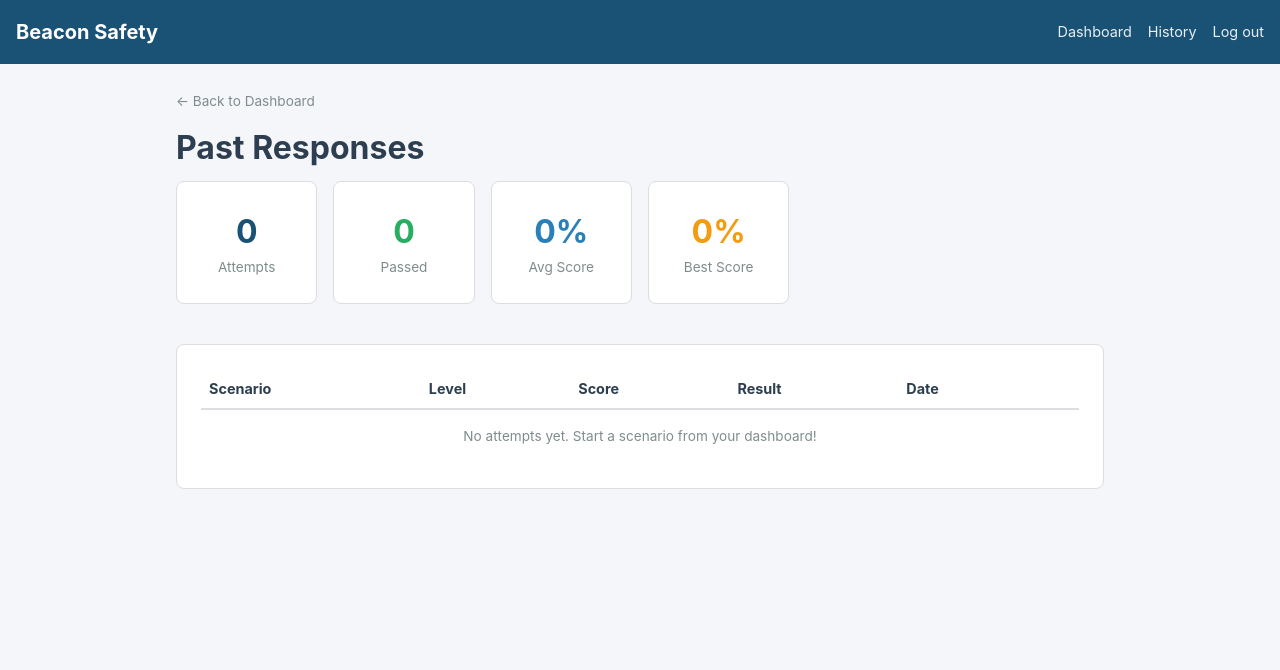
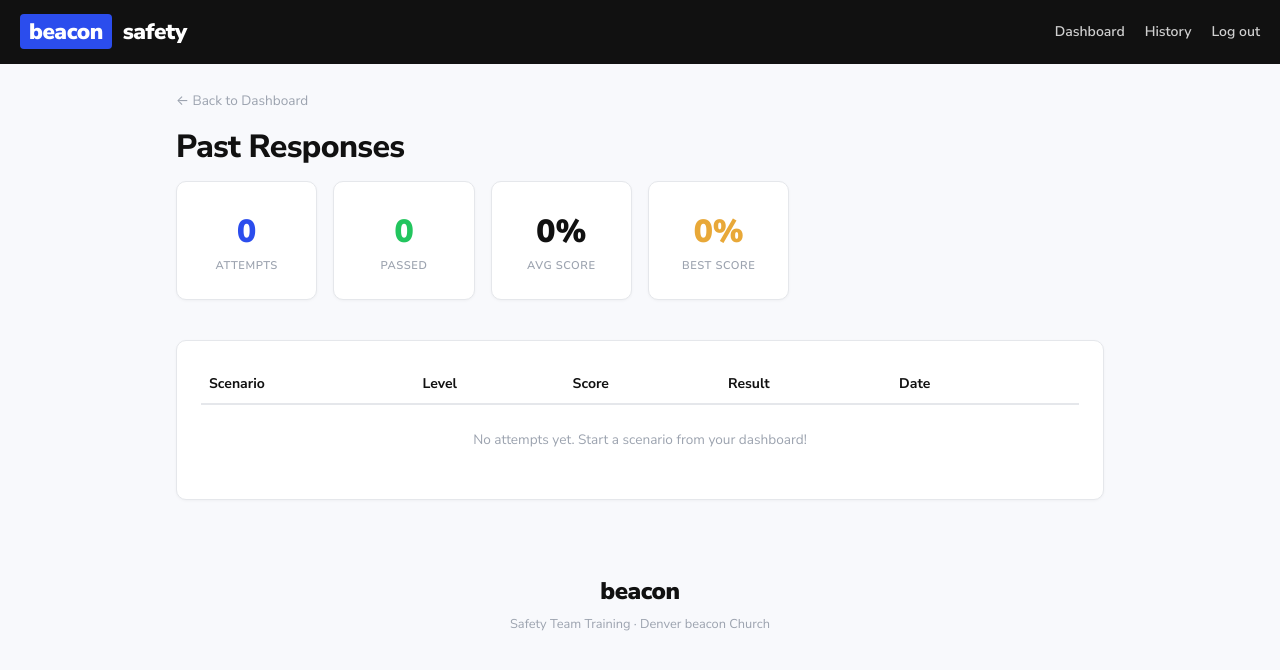
Before and after one commit to gritforgeconsultants-jpg/beacon-Safety-Team-App, a Django app: page /history/ in a window 1280 px wide. Shown: the top 670 px of the page. Run offline with Django 5.2, Linux system fonts and the light colour scheme; the visitor is signed in with stand-in values (Sample User, id 1); data that the repository does not hold is empty.

Commit message:
Apply Denver beacon church branding across all templates
- Cobalt blue (#2b4ded) primary from denverbeacon.org site
- Black nav bar matching the church's dark theme
- Lowercase bold "beacon" wordmark in blue pill badge (matching site logo treatment)
- Nunito Sans font for clean, bold typography
- Gold accent color (#e8a838) from Stoke Nights branding
- Uppercase bold badges and buttons matching site's design language
- Footer with beacon wordmark and church attribution
- Consistent branding across all 10 templates

Co-Authored-By: Claude Opus 4.6 <noreply@anthropic.com>
Claude-Session: https://claude.ai/code/session_013X3J4hC11M8XyKZ1ZpD5am

```diff
--- a/beacon/settings.py
+++ b/beacon/settings.py
@@ -123,6 +123,7 @@ USE_TZ = True
 # https://docs.djangoproject.com/en/6.1/howto/static-files/
 
 STATIC_URL = "static/"
+STATICFILES_DIRS = [BASE_DIR / "static"]
 
 
 # Email
--- a/templates/base.html
+++ b/templates/base.html
@@ -1,81 +1,128 @@
+{% load static %}
 <!DOCTYPE html>
 <html lang="en">
 <head>
     <meta charset="UTF-8">
     <meta name="viewport" content="width=device-width, initial-scale=1.0">
-    <title>{% block title %}Beacon Safety Team{% endblock %}</title>
+    <title>{% block title %}beacon Safety Team{% endblock %}</title>
+    <link rel="preconnect" href="https://fonts.googleapis.com">
+    <link rel="preconnect" href="https://fonts.gstatic.com" crossorigin>
+    <link href="https://fonts.googleapis.com/css2?family=Nunito+Sans:wght@400;600;700;800;900&display=swap" rel="stylesheet">
     <style>
         :root {
-            --primary: #1a5276;
-            --primary-light: #2980b9;
-            --success: #27ae60;
-            --warning: #f39c12;
-            --danger: #c0392b;
-            --bg: #f5f6fa;
+            --beacon-blue: #2b4ded;
+            --beacon-blue-hover: #1f3dc4;
+            --beacon-blue-light: #e8ecfd;
+            --beacon-black: #111111;
+            --beacon-gold: #e8a838;
+            --success: #22c55e;
+            --success-light: #dcfce7;
+            --success-dark: #15803d;
+            --warning: #eab308;
+            --warning-light: #fef9c3;
+            --warning-dark: #a16207;
+            --danger: #ef4444;
+            --danger-light: #fee2e2;
+            --danger-dark: #991b1b;
+            --bg: #f8f9fc;
             --card: #ffffff;
-            --text: #2c3e50;
-            --text-muted: #7f8c8d;
-            --border: #dcdde1;
-            --radius: 8px;
+            --text: #111111;
+            --text-secondary: #4b5563;
+            --text-muted: #9ca3af;
+            --border: #e5e7eb;
+            --radius: 10px;
         }
         * { margin: 0; padding: 0; box-sizing: border-box; }
         body {
-            font-family: -apple-system, BlinkMacSystemFont, "Segoe UI", Roboto, sans-serif;
+            font-family: "Nunito Sans", -apple-system, BlinkMacSystemFont, "Segoe UI", Roboto, sans-serif;
             background: var(--bg);
             color: var(--text);
             line-height: 1.6;
         }
         nav {
-            background: var(--primary);
+            background: var(--beacon-black);
             color: white;
-            padding: 1rem;
+            padding: 0.875rem 1.25rem;
             display: flex;
             justify-content: space-between;
             align-items: center;
             flex-wrap: wrap;
             gap: 0.5rem;
         }
-        nav .brand { font-size: 1.25rem; font-weight: 700; text-decoration: none; color: white; }
-        nav .nav-links { display: flex; gap: 1rem; align-items: center; }
-        nav a { color: rgba(255,255,255,0.9); text-decoration: none; font-size: 0.9rem; }
+        nav .brand {
+            font-size: 1.4rem;
+            font-weight: 900;
+            text-decoration: none;
+            color: white;
+            letter-spacing: -0.02em;
+            text-transform: lowercase;
+        }
+        nav .brand span {
+            background: var(--beacon-blue);
+            color: white;
+            padding: 0.1em 0.4em;
+            border-radius: 4px;
+            margin-right: 0.3rem;
+        }
+        nav .nav-links { display: flex; gap: 1.25rem; align-items: center; }
+        nav a {
+            color: rgba(255,255,255,0.8);
+            text-decoration: none;
+            font-size: 0.875rem;
+            font-weight: 600;
+            transition: color 0.15s;
+        }
         nav a:hover { color: white; }
         .container { max-width: 960px; margin: 0 auto; padding: 1.5rem 1rem; }
+        h1 { font-weight: 800; letter-spacing: -0.02em; color: var(--beacon-black); }
+        h2 { font-weight: 700; letter-spacing: -0.01em; color: var(--beacon-black); }
         .card {
             background: var(--card);
             border-radius: var(--radius);
             padding: 1.5rem;
             margin-bottom: 1rem;
             border: 1px solid var(--border);
+            box-shadow: 0 1px 3px rgba(0,0,0,0.04);
         }
-        .card h2 { margin-bottom: 0.75rem; font-size: 1.2rem; }
+        .card h2 { margin-bottom: 0.75rem; font-size: 1.15rem; }
         .btn {
             display: inline-block;
-            padding: 0.6rem 1.2rem;
+            padding: 0.6rem 1.3rem;
             border: none;
             border-radius: var(--radius);
             cursor: pointer;
-            font-size: 0.9rem;
-            font-weight: 600;
+            font-size: 0.875rem;
+            font-weight: 700;
             text-decoration: none;
             text-align: center;
-            transition: opacity 0.2s;
+            text-transform: uppercase;
+            letter-spacing: 0.03em;
+            transition: background 0.15s, transform 0.1s;
         }
-        .btn:hover { opacity: 0.85; }
-        .btn-primary { background: var(--primary); color: white; }
+        .btn:hover { transform: translateY(-1px); }
+        .btn:active { transform: translateY(0); }
+        .btn-primary { background: var(--beacon-blue); color: white; }
+        .btn-primary:hover { background: var(--beacon-blue-hover); }
         .btn-success { background: var(--success); color: white; }
+        .btn-success:hover { background: #16a34a; }
+        .btn-dark { background: var(--beacon-black); color: white; }
+        .btn-dark:hover { background: #333; }
         .btn-block { display: block; width: 100%; }
         .badge {
             display: inline-block;
-            padding: 0.2rem 0.6rem;
+            padding: 0.2rem 0.65rem;
             border-radius: 999px;
             font-size: 0.75rem;
-            font-weight: 600;
+            font-weight: 700;
+            text-transform: uppercase;
+            letter-spacing: 0.04em;
         }
-        .badge-success { background: #d5f5e3; color: #1e8449; }
-        .badge-warning { background: #fdebd0; color: #b9770e; }
-        .badge-locked { background: #eaecee; color: #7f8c8d; }
+        .badge-success { background: var(--success-light); color: var(--success-dark); }
+        .badge-warning { background: var(--warning-light); color: var(--warning-dark); }
+        .badge-locked { background: #f3f4f6; color: var(--text-muted); }
+        .badge-blue { background: var(--beacon-blue-light); color: var(--beacon-blue); }
         .progress-bar {
-            background: var(--border);
+            background: #e5e7eb;
             border-radius: 999px;
             height: 8px;
             overflow: hidden;
@@ -83,38 +130,67 @@
         }
         .progress-bar-fill {
             height: 100%;
-            background: var(--success);
+            background: var(--beacon-blue);
             border-radius: 999px;
             transition: width 0.3s;
         }
         .grid { display: grid; grid-template-columns: repeat(auto-fill, minmax(280px, 1fr)); gap: 1rem; }
         .form-group { margin-bottom: 1rem; }
-        .form-group label { display: block; font-weight: 600; margin-bottom: 0.3rem; font-size: 0.9rem; }
+        .form-group label {
+            display: block;
+            font-weight: 700;
+            margin-bottom: 0.3rem;
+            font-size: 0.875rem;
+            color: var(--beacon-black);
+        }
         .form-group input, .form-group select, .form-group textarea {
             width: 100%;
-            padding: 0.6rem;
-            border: 1px solid var(--border);
+            padding: 0.65rem 0.75rem;
+            border: 2px solid var(--border);
             border-radius: var(--radius);
             font-size: 0.9rem;
+            font-family: inherit;
+            transition: border-color 0.15s;
+        }
+        .form-group input:focus, .form-group select:focus, .form-group textarea:focus {
+            outline: none;
+            border-color: var(--beacon-blue);
         }
         .alert {
             padding: 1rem;
             border-radius: var(--radius);
             margin-bottom: 1rem;
             font-size: 0.9rem;
+            font-weight: 600;
         }
-        .alert-success { background: #d5f5e3; color: #1e8449; border: 1px solid #a9dfbf; }
-        .alert-danger { background: #fadbd8; color: #922b21; border: 1px solid #f5b7b1; }
+        .alert-success { background: var(--success-light); color: var(--success-dark); border: 1px solid #bbf7d0; }
+        .alert-danger { background: var(--danger-light); color: var(--danger-dark); border: 1px solid #fecaca; }
         .text-muted { color: var(--text-muted); font-size: 0.85rem; }
+        .text-secondary { color: var(--text-secondary); }
         .mt-1 { margin-top: 0.5rem; }
         .mt-2 { margin-top: 1rem; }
         .mb-1 { margin-bottom: 0.5rem; }
+        .mb-2 { margin-bottom: 1rem; }
         ul.errorlist { list-style: none; color: var(--danger); font-size: 0.85rem; }
+        .footer {
+            text-align: center;
+            padding: 2rem 1rem;
+            color: var(--text-muted);
+            font-size: 0.8rem;
+        }
+        .footer .footer-brand {
+            font-weight: 900;
+            font-size: 1.5rem;
+            color: var(--beacon-black);
+            text-transform: lowercase;
+            letter-spacing: -0.02em;
+            margin-bottom: 0.25rem;
+        }
     </style>
 </head>
 <body>
     <nav>
-        <a href="{% url 'dashboard' %}" class="brand">Beacon Safety</a>
+        <a href="{% url 'dashboard' %}" class="brand"><span>beacon</span> safety</a>
         <div class="nav-links">
             {% if user.is_authenticated %}
                 <a href="{% url 'dashboard' %}">Dashboard</a>
@@ -137,5 +213,9 @@
         {% endif %}
         {% block content %}{% endblock %}
     </div>
+    <div class="footer">
+        <div class="footer-brand">beacon</div>
+        <p>Safety Team Training &middot; Denver beacon Church</p>
+    </div>
 </body>
 </html>
--- a/templates/training/history.html
+++ b/templates/training/history.html
@@ -1,61 +1,61 @@
 {% extends "base.html" %}
-{% block title %}My History - Beacon Safety{% endblock %}
+{% block title %}My History - beacon Safety{% endblock %}
 {% block content %}
 <a href="{% url 'dashboard' %}" class="text-muted" style="text-decoration:none;">&larr; Back to Dashboard</a>
 <h1 class="mt-1 mb-1">Past Responses</h1>
 
 <div class="grid" style="grid-template-columns: repeat(auto-fill, minmax(140px, 1fr)); margin-bottom:1.5rem;">
     <div class="card" style="text-align:center;">
-        <div style="font-size:2rem; font-weight:700; color:var(--primary);">{{ stats.total_attempts }}</div>
-        <div class="text-muted">Attempts</div>
+        <div style="font-size:2rem; font-weight:900; color:var(--beacon-blue);">{{ stats.total_attempts }}</div>
+        <div class="text-muted" style="font-weight:600; text-transform:uppercase; font-size:0.7rem; letter-spacing:0.05em;">Attempts</div>
     </div>
     <div class="card" style="text-align:center;">
-        <div style="font-size:2rem; font-weight:700; color:var(--success);">{{ stats.passed }}</div>
-        <div class="text-muted">Passed</div>
+        <div style="font-size:2rem; font-weight:900; color:var(--success);">{{ stats.passed }}</div>
+        <div class="text-muted" style="font-weight:600; text-transform:uppercase; font-size:0.7rem; letter-spacing:0.05em;">Passed</div>
     </div>
     <div class="card" style="text-align:center;">
-        <div style="font-size:2rem; font-weight:700; color:var(--primary-light);">{{ stats.avg_score|floatformat:0 }}%</div>
-        <div class="text-muted">Avg Score</div>
+        <div style="font-size:2rem; font-weight:900; color:var(--beacon-black);">{{ stats.avg_score|floatformat:0 }}%</div>
+        <div class="text-muted" style="font-weight:600; text-transform:uppercase; font-size:0.7rem; letter-spacing:0.05em;">Avg Score</div>
     </div>
     <div class="card" style="text-align:center;">
-        <div style="font-size:2rem; font-weight:700; color:var(--warning);">{{ stats.best_score }}%</div>
-        <div class="text-muted">Best Score</div>
+        <div style="font-size:2rem; font-weight:900; color:var(--beacon-gold);">{{ stats.best_score }}%</div>
+        <div class="text-muted" style="font-weight:600; text-transform:uppercase; font-size:0.7rem; letter-spacing:0.05em;">Best Score</div>
     </div>
 </div>
 
-<div class="card">
-    <table style="width:100%; border-collapse:collapse; font-size:0.9rem;">
+<div class="card" style="overflow-x:auto;">
+    <table style="width:100%; border-collapse:collapse; font-size:0.875rem; min-width:600px;">
         <thead>
             <tr style="border-bottom:2px solid var(--border); text-align:left;">
-                <th style="padding:0.5rem;">Scenario</th>
-                <th style="padding:0.5rem;">Level</th>
-                <th style="padding:0.5rem;">Score</th>
-                <th style="padding:0.5rem;">Result</th>
-                <th style="padding:0.5rem;">Date</th>
+                <th style="padding:0.5rem; font-weight:700;">Scenario</th>
+                <th style="padding:0.5rem; font-weight:700;">Level</th>
+                <th style="padding:0.5rem; font-weight:700;">Score</th>
+                <th style="padding:0.5rem; font-weight:700;">Result</th>
+                <th style="padding:0.5rem; font-weight:700;">Date</th>
                 <th style="padding:0.5rem;"></th>
             </tr>
         </thead>
         <tbody>
             {% for attempt in attempts %}
             <tr style="border-bottom:1px solid var(--border);">
-                <td style="padding:0.5rem;">{{ attempt.scenario.title }}</td>
-                <td style="padding:0.5rem;">{{ attempt.scenario.level.name }}</td>
-                <td style="padding:0.5rem;">{{ attempt.score }}%</td>
+                <td style="padding:0.5rem; font-weight:600;">{{ attempt.scenario.title }}</td>
+                <td style="padding:0.5rem; color:var(--text-secondary);">{{ attempt.scenario.level.name }}</td>
+                <td style="padding:0.5rem; font-weight:700;">{{ attempt.score }}%</td>
                 <td style="padding:0.5rem;">
                     {% if attempt.passed %}
                         <span class="badge badge-success">Passed</span>
                     {% else %}
-                        <span class="badge" style="background:#fadbd8;color:#922b21;">Failed</span>
+                        <span class="badge" style="background:var(--danger-light);color:var(--danger-dark);">Failed</span>
                     {% endif %}
                 </td>
-                <td style="padding:0.5rem;">{{ attempt.completed_at|date:"M d, Y g:i A" }}</td>
+                <td style="padding:0.5rem; color:var(--text-muted);">{{ attempt.completed_at|date:"M d, Y g:i A" }}</td>
                 <td style="padding:0.5rem;">
-                    <a href="{% url 'attempt_detail' attempt.id %}" class="btn btn-primary" style="font-size:0.8rem; padding:0.3rem 0.7rem;">Review</a>
+                    <a href="{% url 'attempt_detail' attempt.id %}" class="btn btn-primary" style="font-size:0.75rem; padding:0.3rem 0.7rem;">Review</a>
                 </td>
             </tr>
             {% empty %}
             <tr>
-                <td colspan="6" style="padding:1rem; text-align:center;" class="text-muted">
+                <td colspan="6" style="padding:1.5rem; text-align:center;" class="text-muted">
                     No attempts yet. Start a scenario from your dashboard!
                 </td>
             </tr>
```
Also changed, not shown: templates/training/dashboard.html (+15 -15 lines), templates/training/level_detail.html (+5 -5 lines), templates/training/locked.html (+6 -4 lines), templates/training/login.html (+8 -2 lines), templates/training/register.html (+8 -2 lines), templates/training/results.html (+14 -10 lines), templates/training/scenario.html (+8 -7 lines).
